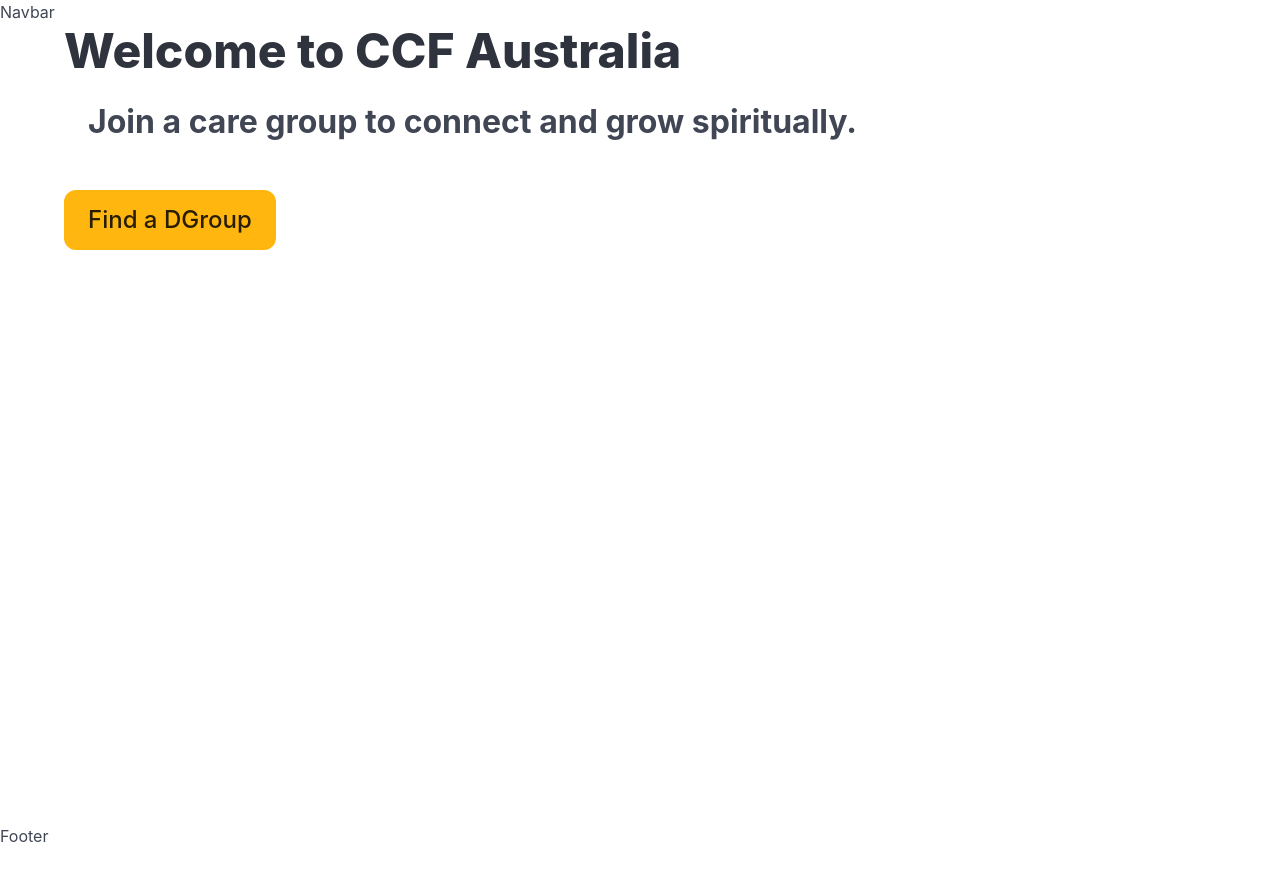
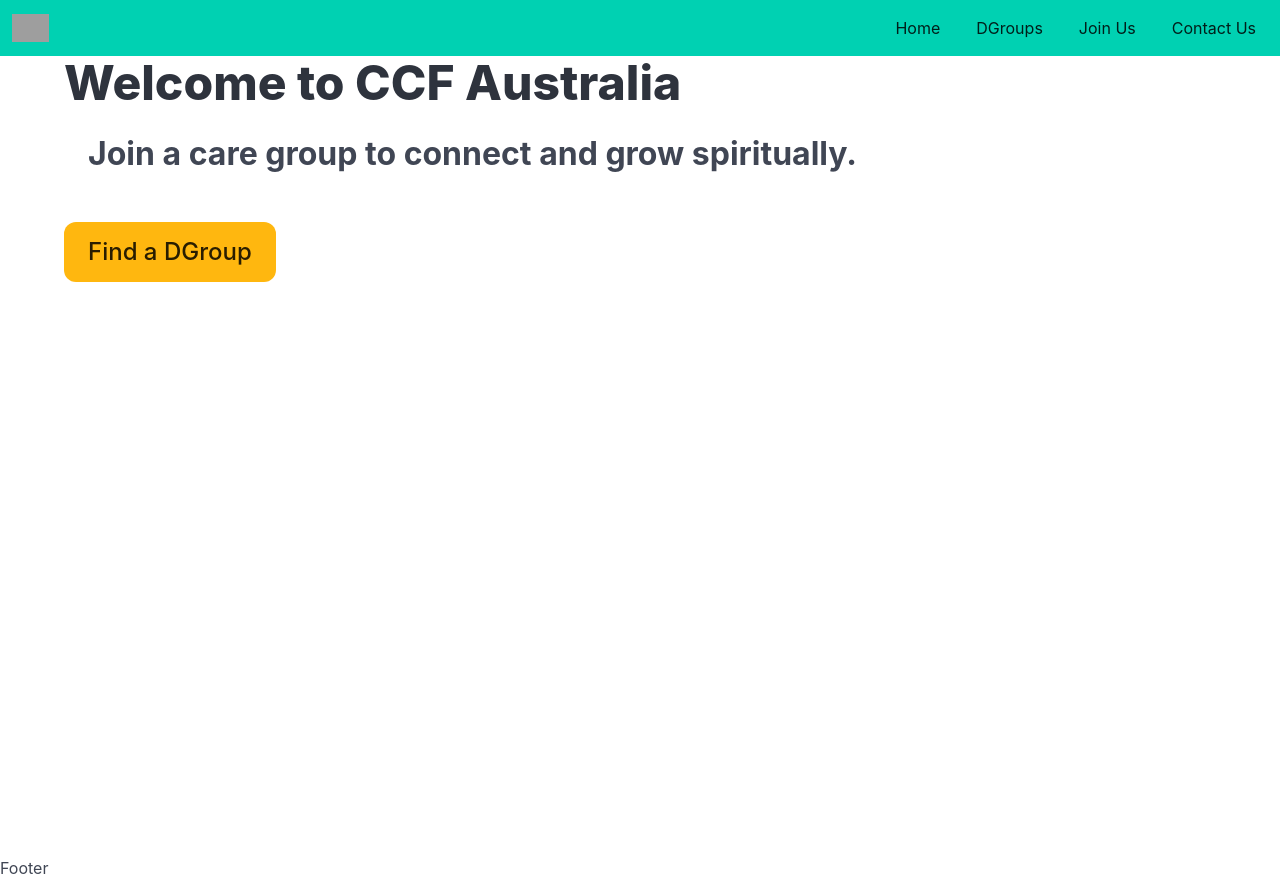
Before and after one commit to jmcaluyafuentes/ccf-dgroup-mngt, a React (Vite) app: page / in a window 1280 px wide. Before the commit the page ends 848 px from the top, so only its background shows below. Built offline with nearby package versions, Linux system fonts and the light colour scheme; grey boxes are pictures that could not be loaded.

Commit message:
navbar: add navbar component

```diff
--- a/src/components/Navbar.jsx
+++ b/src/components/Navbar.jsx
@@ -1,9 +1,67 @@
-import React from 'react'
+import React, { useEffect } from 'react';
+import { Link } from 'react-router-dom'
 
 const Navbar = () => {
-  return (
-    <div>Navbar</div>
-  )
-}
 
-export default Navbar
+    useEffect(() => {
+        // Function to toggle menu visibility
+        const toggleMenu = (event) => {
+            const target = event.currentTarget.dataset.target;
+            const $target = document.getElementById(target);
+
+            event.currentTarget.classList.toggle('is-active');
+            $target.classList.toggle('is-active');
+        };
+
+        // Function to close the menu
+        const closeMenu = () => {
+            const navbarBurgers = Array.from(document.querySelectorAll('.navbar-burger'));
+            const navbarMenu = document.getElementById('navbarMenu');
+
+            navbarBurgers.forEach(el => el.classList.remove('is-active'));
+            if (navbarMenu) {
+                navbarMenu.classList.remove('is-active');
+            }
+        };
+
+        // Add click event listeners to each navbar burger for toggling menu visibility
+        const navbarBurgers = Array.from(document.querySelectorAll('.navbar-burger'));
+        navbarBurgers.forEach(el => el.addEventListener('click', toggleMenu));
+
+        // Add click event listeners to each navbar item to close the menu when an item is clicked
+        const navbarItems = Array.from(document.querySelectorAll('.navbar-item, .navbar-heading'));
+        navbarItems.forEach(el => el.addEventListener('click', closeMenu));
+
+    }, []);
+
+    return (
+        <nav className="navbar is-primary" role="navigation" aria-label="main navigation">
+            <div className="navbar-brand">
+                <Link to="/" className="navbar-item">
+                    <img src="../public/ccf-logo-v1.png" alt="CCF Logo"/>
+                </Link>
+                <Link role="button" className="navbar-burger" aria-label="menu" aria-expanded="false" data-target="navbarMenu">
+                    <span aria-hidden="true"></span>
+                    <span aria-hidden="true"></span>
+                    <span aria-hidden="true"></span>
+                    <span aria-hidden="true"></span>
+                </Link>
+            </div>
+
+            <div id="navbarMenu" className="navbar-menu">
+                <div className="navbar-end">
+                    <div className="navbar-item">
+                        <div className="buttons">
+                            <Link to="/" className="navbar-item">Home</Link>
+                            <Link to="/dgroups" className="navbar-item">DGroups</Link>
+                            <Link to="#" className="navbar-item">Join Us</Link>
+                            <Link to="#" className="navbar-item">Contact Us</Link>
+                        </div>
+                    </div>
+                </div>
+            </div>
+        </nav>
+    );
+};
+
+export default Navbar;
```
